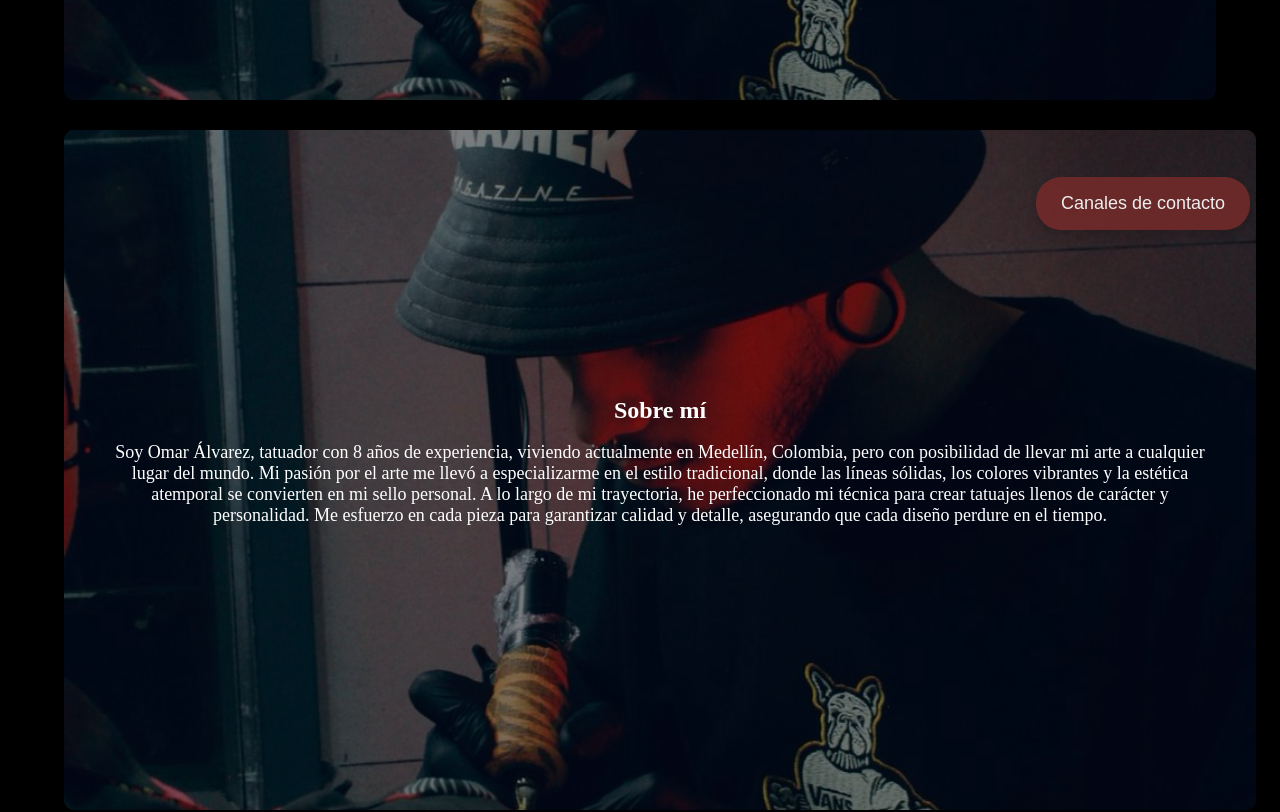
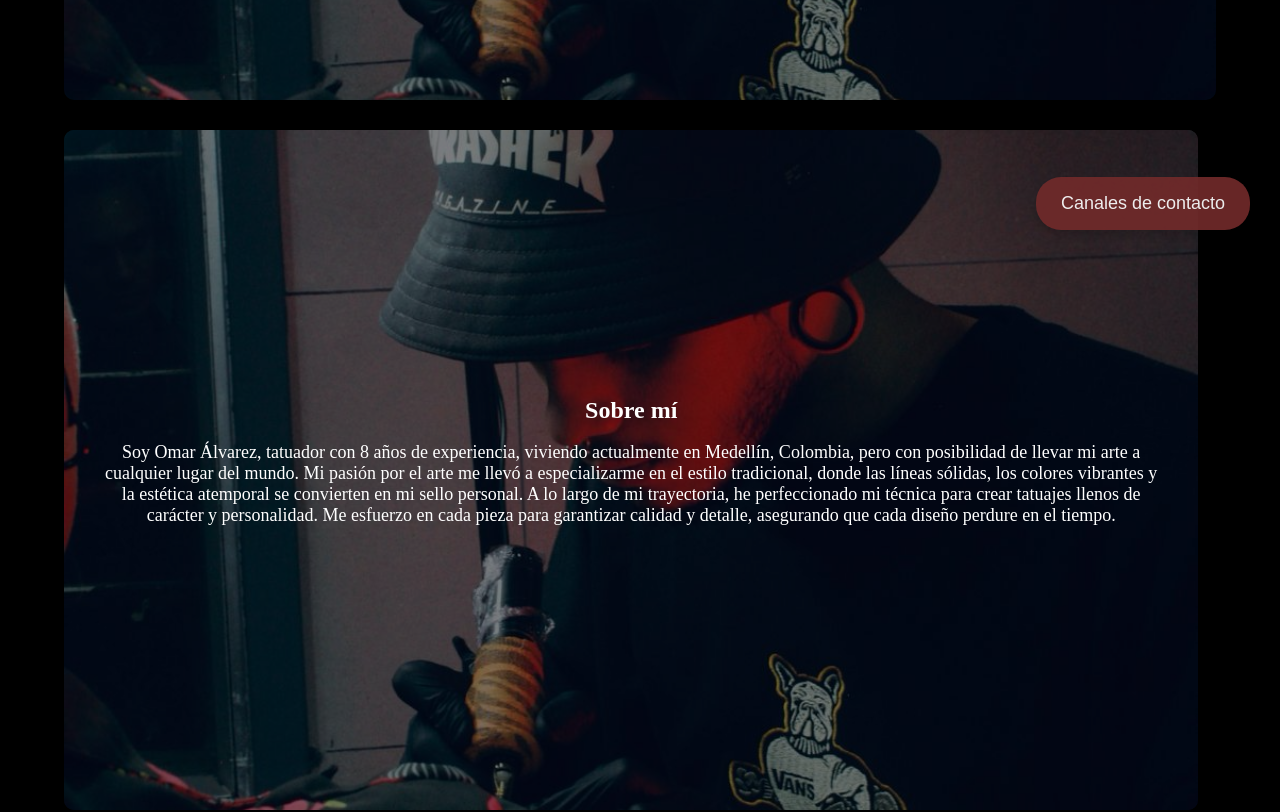
Before and after one commit to danielarodriguez4/Portfolio, a React (Vite) app: page / in a window 1280 px wide. Shown: the part 540-1352 px from the top of the page. Built offline with nearby package versions, Linux system fonts and the light colour scheme; a web font is replaced by a local one.

Commit message:
Pequeño cambio

```diff
--- a/src/PortfolioPage.css
+++ b/src/PortfolioPage.css
@@ -131,7 +131,7 @@ body {
   justify-content: center; /* Centrar contenido */
   align-items: center;
   position: relative;
-  width: 100%;
+  width: 95%;
   height: 80vh; /* Altura del header */
   background-image: url("/header.jpeg"); /* Imagen de fondo */
   background-size: cover;
@@ -139,6 +139,7 @@ body {
   background-repeat: no-repeat;
   color: white;
   margin-top: 30px;
+  margin-right: 30px;
   border-radius: 10px;
 }
 
```
